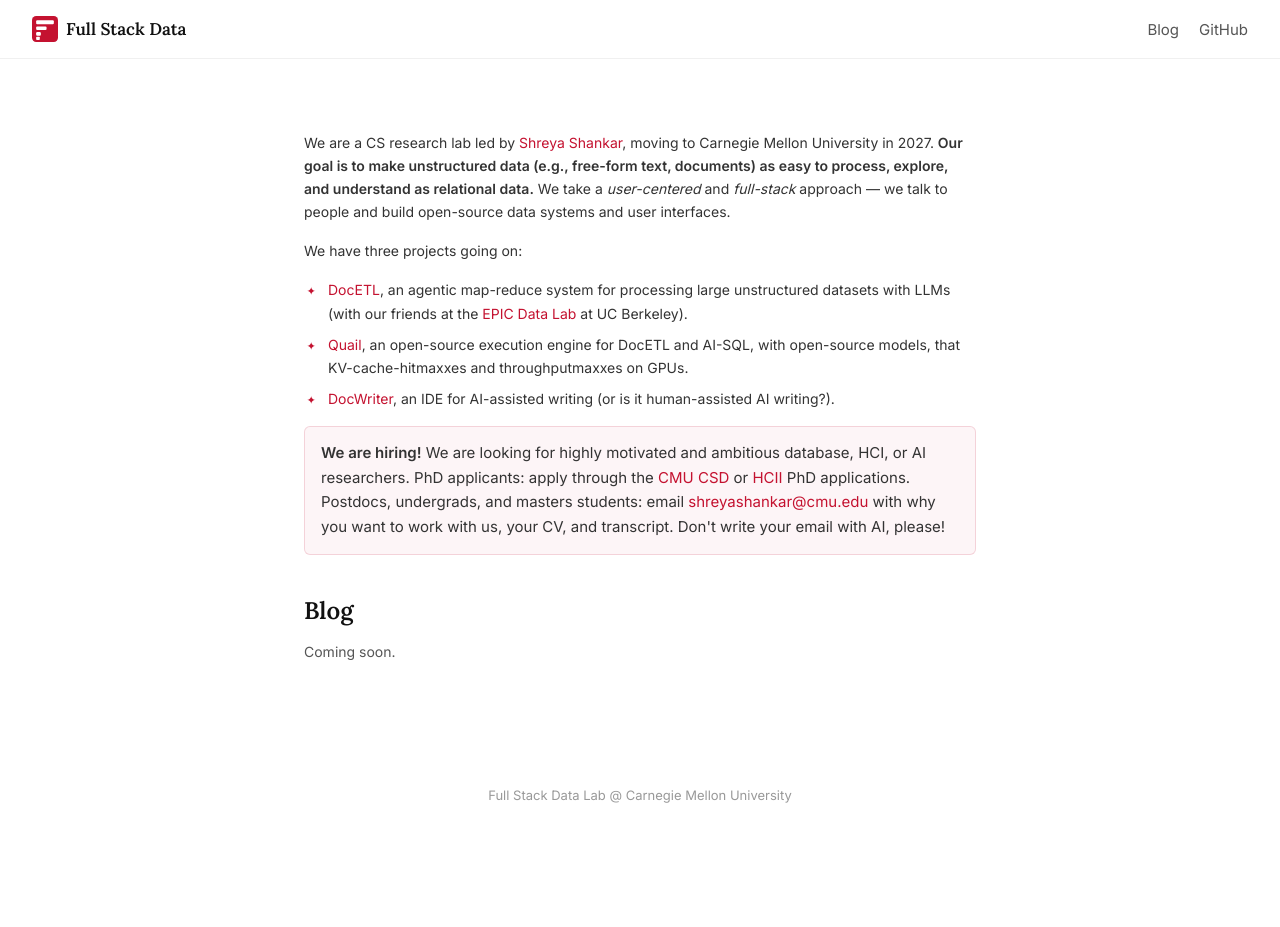
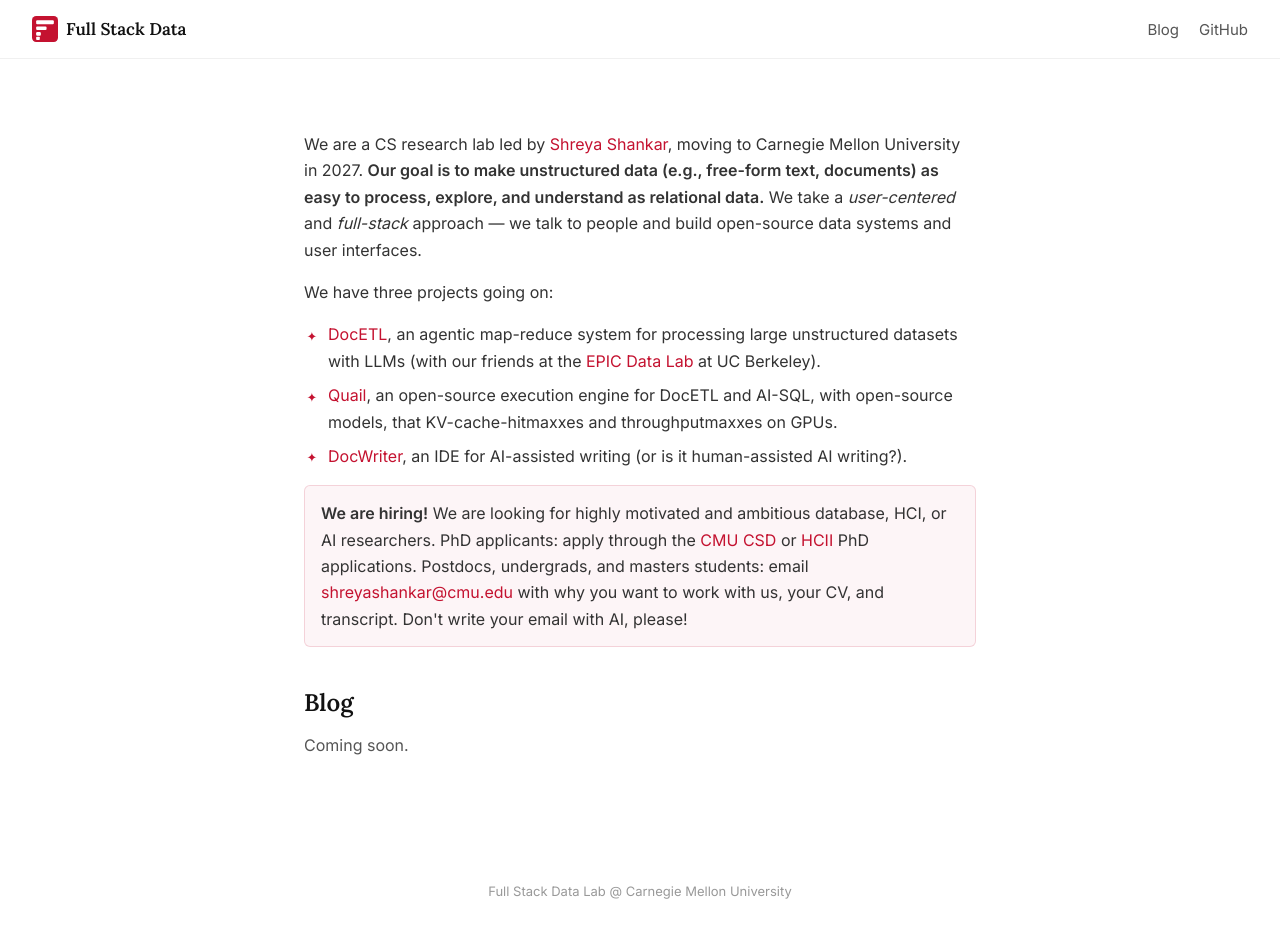
Before and after one commit to fsdatalab/fsdatalab.github.io, a Jekyll site: the page built from index.html, in a window 1280 px wide and 927 px high. Built offline with Jekyll 4.4.1, drawn with Linux system fonts in a browser that asks for light colours.

Commit message:
Update content and fix font sizes
- Three projects with sparkle bullets
- Hiring callout box
- Blog coming soon
- Consistent 1rem text size
- No middle dots

Co-Authored-By: Claude Opus 4.6 (1M context) <noreply@anthropic.com>
Claude-Session: https://claude.ai/code/session_01YUUksgmU2JxRtHnSwQz3yq

```diff
--- a/assets/css/style.css
+++ b/assets/css/style.css
@@ -125,7 +125,7 @@ a:hover { opacity: 0.75; }
   list-style: none;
   margin-left: 0 !important;
   padding-left: 1.25rem;
-  font-size: 0.875rem;
+  font-size: 1rem;
   line-height: 1.65;
   margin-bottom: 1rem;
 }
@@ -184,7 +184,7 @@ a:hover { opacity: 0.75; }
 /* ── intro (home page) ────────────────────────────── */
 .intro {
   font-family: var(--body);
-  font-size: 0.875rem;
+  font-size: 1rem;
   line-height: 1.65;
   color: #333;
   margin-bottom: 1rem;
--- a/index.html
+++ b/index.html
@@ -12,7 +12,7 @@ title: Home
     <li><a href="https://github.com/fsdatalab/quail">Quail</a>, an open-source execution engine for DocETL and AI-SQL, with open-source models, that KV-cache-hitmaxxes and throughputmaxxes on GPUs.</li>
     <li><a href="https://docwriter.org">DocWriter</a>, an IDE for AI-assisted writing (or is it human-assisted AI writing?).</li>
   </ul>
-  <div style="background: rgba(196, 18, 48, 0.04); border: 1px solid rgba(196, 18, 48, 0.15); border-radius: 6px; padding: 0.875rem 1rem; margin-bottom: 2.5rem; font-size: 0.9375rem; line-height: 1.65;">
+  <div style="background: rgba(196, 18, 48, 0.04); border: 1px solid rgba(196, 18, 48, 0.15); border-radius: 6px; padding: 0.875rem 1rem; margin-bottom: 2.5rem; font-size: 1rem; line-height: 1.65;">
     <strong>We are hiring!</strong> We are looking for highly motivated and ambitious database, HCI, or AI researchers. PhD applicants: apply through the <a href="https://csd.cmu.edu/academics/doctoral/admissions">CMU CSD</a> or <a href="https://www.hcii.cmu.edu/academics/phd-hci/admissions">HCII</a> PhD applications. Postdocs, undergrads, and masters students: email <a href="mailto:shreyashankar@cmu.edu">shreyashankar@cmu.edu</a> with why you want to work with us, your CV, and transcript. Don't write your email with AI, please!
   </div>
 
```
